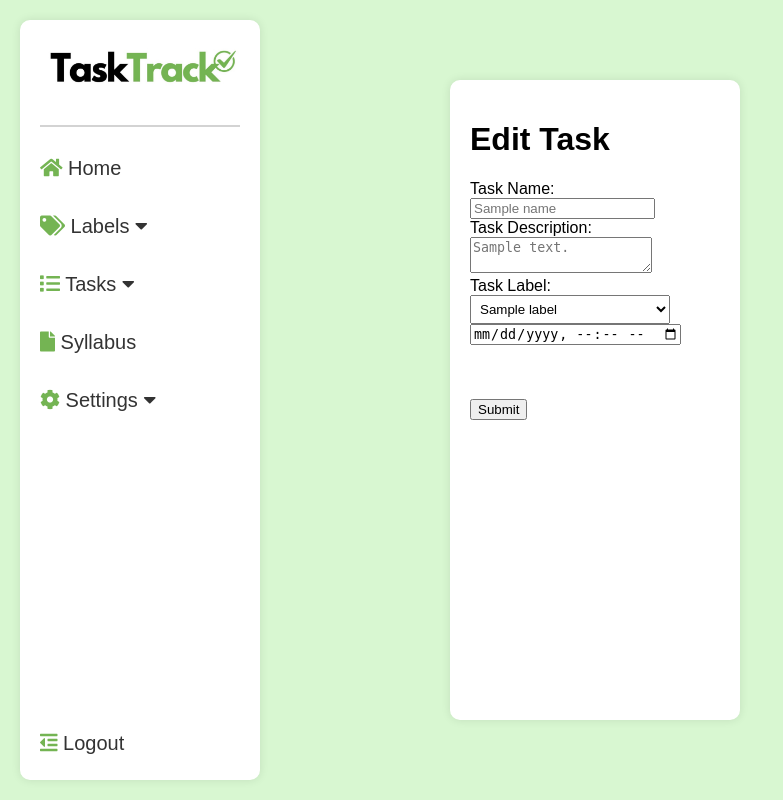
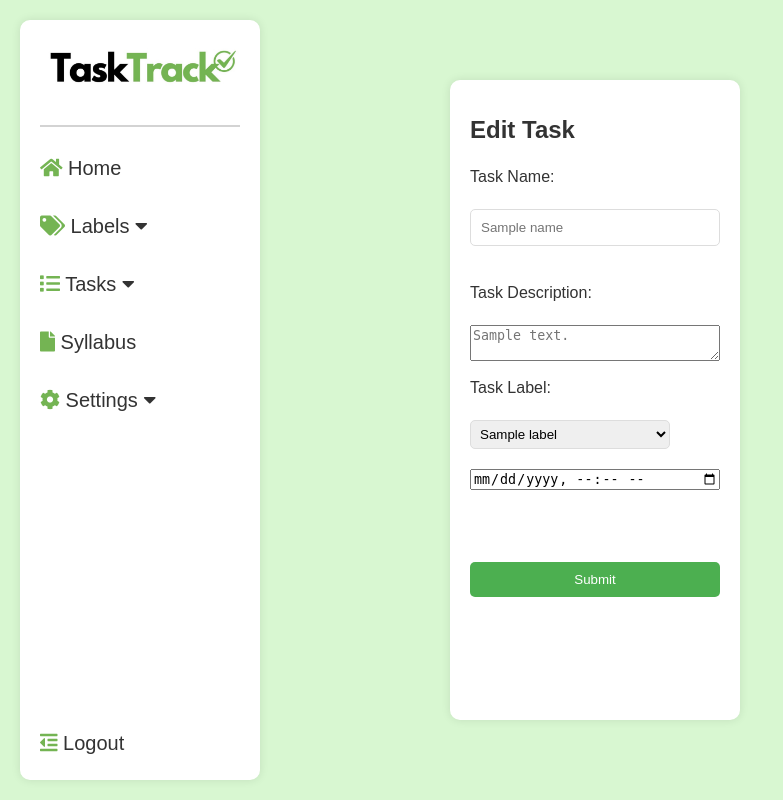
Before and after one commit to poojakantheti/TaskTrack, a Django app: template TaskTrack/trackApp/templates/edit_task.html in a window 1280 px wide. Shown: the whole page, without its empty margins (0-783 px from the left). Run offline with Django 5.2, Linux system fonts and the light colour scheme; the template is opened without the code that fills it: most values are stand-ins (such as "Sample title", 1, 10 or a date in 2020).

Commit message:
Edit task looks better now

```diff
--- a/TaskTrack/trackApp/templates/edit_task.html
+++ b/TaskTrack/trackApp/templates/edit_task.html
@@ -18,6 +18,55 @@
             transform: translateY(-50%);
             left: 450px;
             height: 75vh;
+        }
+
+        h1 {
+            color: #333;
+            font-size: 1.5em; /* Larger font-size for title */
+            text-align: left; /* Aligning the title to the left */
+            margin-bottom: 1em;
+        }
+
+        form {
+            display: flex;
+            flex-direction: column; /* Stack the form items vertically */
+        }
+
+        label {
+            color: #333;
+            margin-bottom: 5px;
+        }
+
+        input[type=text], select {
+            padding: 10px;
+            margin-bottom: 20px; /* Adds space below each input */
+            border: 1px solid #ddd; /* Subtle border color */
+            border-radius: 5px;
+            box-sizing: border-box; /* Ensures the padding doesn't affect the overall width */
+        }
+
+        button {
+            background-color: #4caf50; /* Button color matching the theme */
+            color: white;
+            padding: 10px 15px;
+            border: none;
+            border-radius: 5px;
+            cursor: pointer;
+            transition: background-color 0.3s; /* Smooth transition for button hover effect */
+        }
+
+        button:hover {
+            background-color: #45a049; /* Slightly darker green on hover */
+        }
+
+        .message {
+            color: #388e3c; /* Green text, assuming this is for success messages */
+            margin-bottom: 20px;
+        }
+
+        .error-message {
+            color: #f44336; /* Red text, for error messages */
+            margin-bottom: 20px;
         }
     </style>
 </head>
```
Also changed, not shown: TaskTrack/db.sqlite3.
